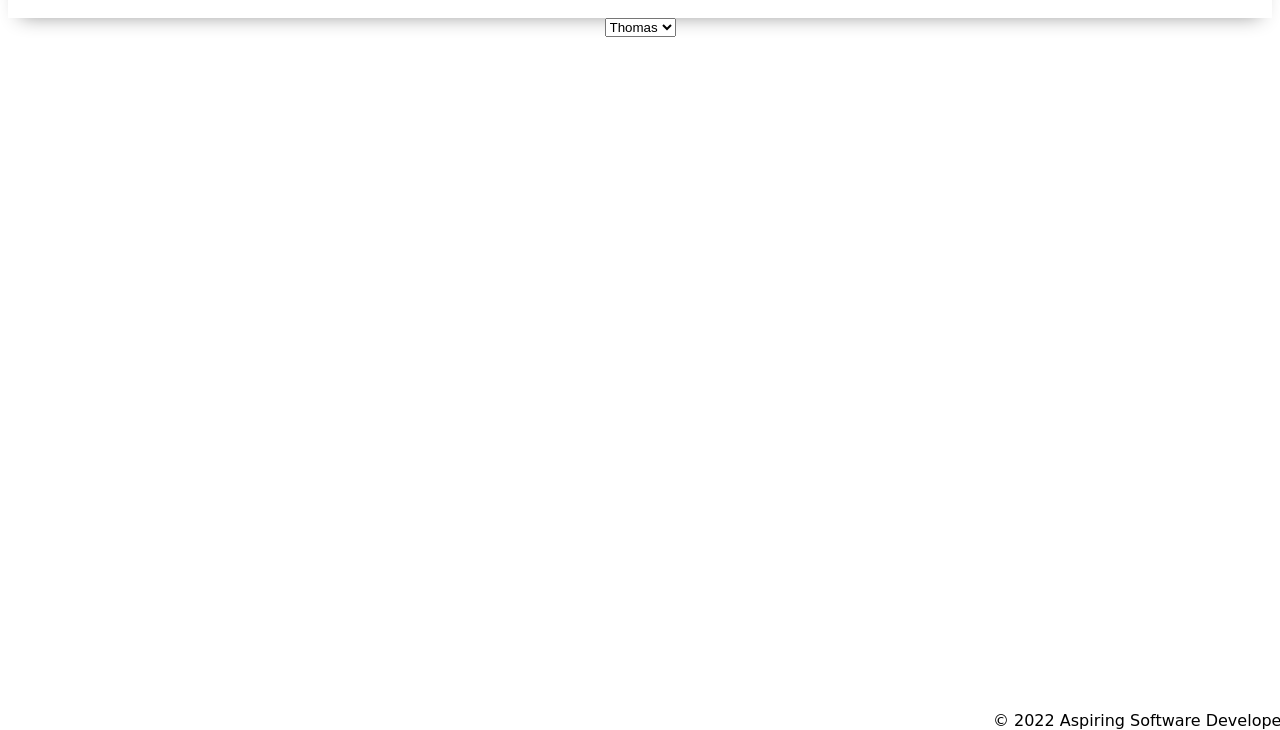
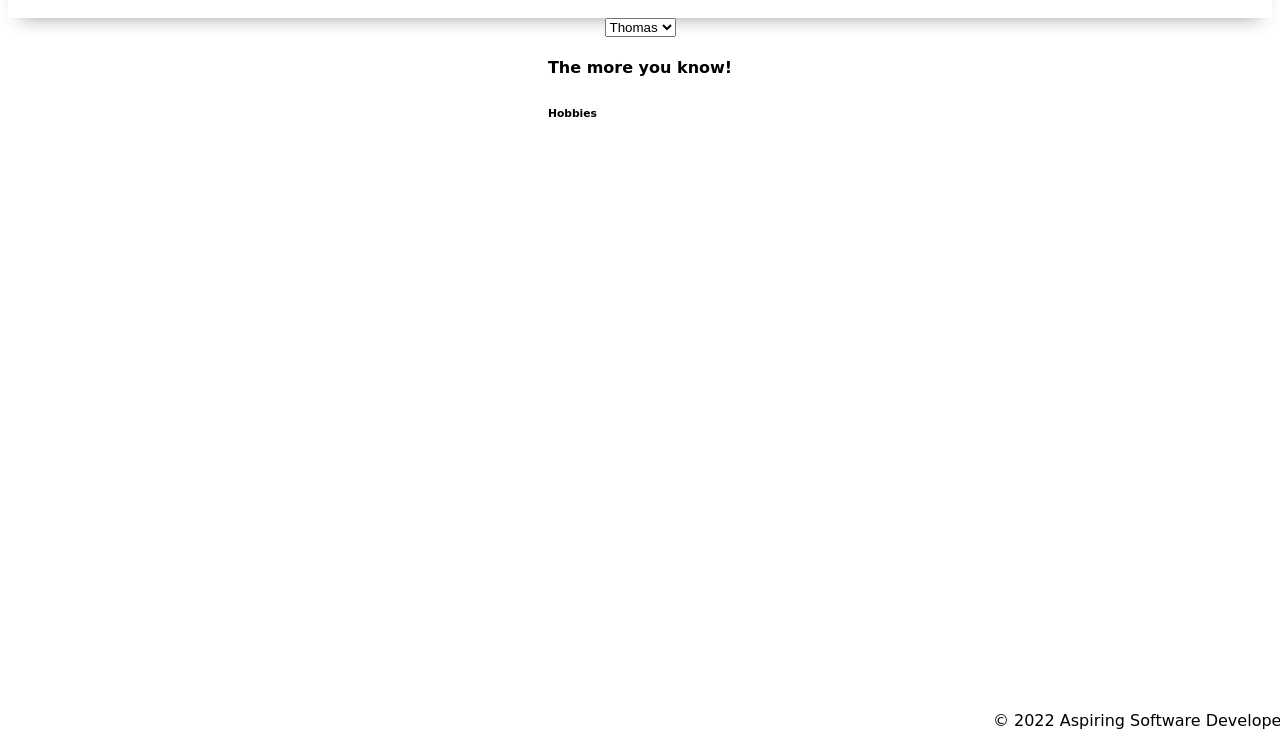
Before and after one commit to hdsteineke/about-us, a plain HTML site: page index.html in a window 1280 px wide. Shown: the part 70-800 px from the top of the page. Drawn offline with Linux system fonts and the light colour scheme; a web font is replaced by a local one.

Commit message:
added div to HTML with nested elements

```diff
--- a/index.html
+++ b/index.html
@@ -21,6 +21,15 @@
                 <option value="one">Thomas</option>
                 <option value="two">Hailey</option>
             </select>
+
+            <div class="contain">
+                <h4 class="name" id="name">The more you know!</h4>
+                <p class="pronouns"></p>
+                <span class="favorite_place"></span>
+                <h6>Hobbies</h6>
+                <ul class="hobbies"></ul>
+
+            </div>
         </main>
 
         <footer>&copy; 2022 Aspiring Software Developer</footer>
```
